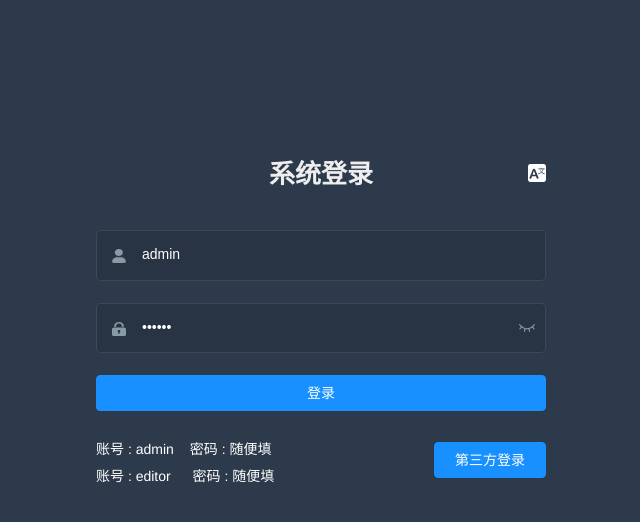
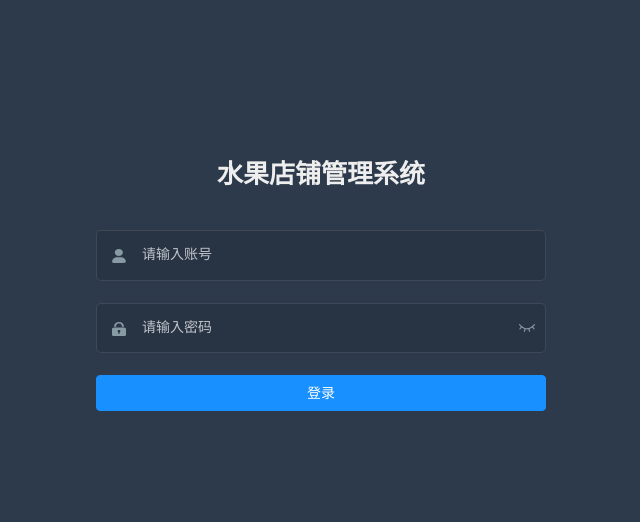
Before and after one commit to CatchingFireStage/fruits-web, a Vue app: page /#/login in a window 1280 px wide. Shown: the top 522 px of the page, without its empty margins (319-959 px from the left). Built offline with nearby package versions, Linux system fonts and the light colour scheme.

Commit message:
水果店铺 登录界面 调整

```diff
--- a/src/views/login/index.vue
+++ b/src/views/login/index.vue
@@ -3,10 +3,7 @@
     <el-form ref="loginForm" :model="loginForm" :rules="loginRules" class="login-form" autocomplete="on" label-position="left">
 
       <div class="title-container">
-        <h3 class="title">
-          {{ $t('login.title') }}
-        </h3>
-        <lang-select class="set-language" />
+        <h3 class="title">水果店铺管理系统</h3>
       </div>
 
       <el-form-item prop="username">
@@ -16,7 +13,7 @@
         <el-input
           ref="username"
           v-model="loginForm.username"
-          :placeholder="$t('login.username')"
+          placeholder="请输入账号"
           name="username"
           type="text"
           tabindex="1"
@@ -34,7 +31,7 @@
             ref="password"
             v-model="loginForm.password"
             :type="passwordType"
-            :placeholder="$t('login.password')"
+            placeholder="请输入密码"
             name="password"
             tabindex="2"
             autocomplete="on"
@@ -51,23 +48,6 @@
       <el-button :loading="loading" type="primary" style="width:100%;margin-bottom:30px;" @click.native.prevent="handleLogin">
         {{ $t('login.logIn') }}
       </el-button>
-
-      <div style="position:relative">
-        <div class="tips">
-          <span>{{ $t('login.username') }} : admin</span>
-          <span>{{ $t('login.password') }} : {{ $t('login.any') }}</span>
-        </div>
-        <div class="tips">
-          <span style="margin-right:18px;">
-            {{ $t('login.username') }} : editor
-          </span>
-          <span>{{ $t('login.password') }} : {{ $t('login.any') }}</span>
-        </div>
-
-        <el-button class="thirdparty-button" type="primary" @click="showDialog=true">
-          {{ $t('login.thirdparty') }}
-        </el-button>
-      </div>
     </el-form>
 
     <el-dialog :title="$t('login.thirdparty')" :visible.sync="showDialog">
@@ -82,31 +62,29 @@
 
 <script>
 import { validUsername } from '@/utils/validate'
-import LangSelect from '@/components/LangSelect'
-import SocialSign from './components/SocialSignin'
 
 export default {
   name: 'Login',
-  components: { LangSelect, SocialSign },
+  components: { },
   data() {
     const validateUsername = (rule, value, callback) => {
       if (!validUsername(value)) {
-        callback(new Error('Please enter the correct user name'))
+        callback(new Error('账号为必填'))
       } else {
         callback()
       }
     }
     const validatePassword = (rule, value, callback) => {
       if (value.length < 6) {
-        callback(new Error('The password can not be less than 6 digits'))
+        callback(new Error('密码不少于6位'))
       } else {
         callback()
       }
     }
     return {
       loginForm: {
-        username: 'admin',
-        password: '111111'
+        username: '',
+        password: ''
       },
       loginRules: {
         username: [{ required: true, trigger: 'blur', validator: validateUsername }],
@@ -186,24 +164,6 @@ export default {
         return acc
       }, {})
     }
-    // afterQRScan() {
-    //   if (e.key === 'x-admin-oauth-code') {
-    //     const code = getQueryObject(e.newValue)
-    //     const codeMap = {
-    //       wechat: 'code',
-    //       tencent: 'code'
-    //     }
-    //     const type = codeMap[this.auth_type]
-    //     const codeName = code[type]
-    //     if (codeName) {
-    //       this.$store.dispatch('LoginByThirdparty', codeName).then(() => {
-    //         this.$router.push({ path: this.redirect || '/' })
-    //       })
-    //     } else {
-    //       alert('第三方登录失败')
-    //     }
-    //   }
-    // }
   }
 }
 </script>
```
